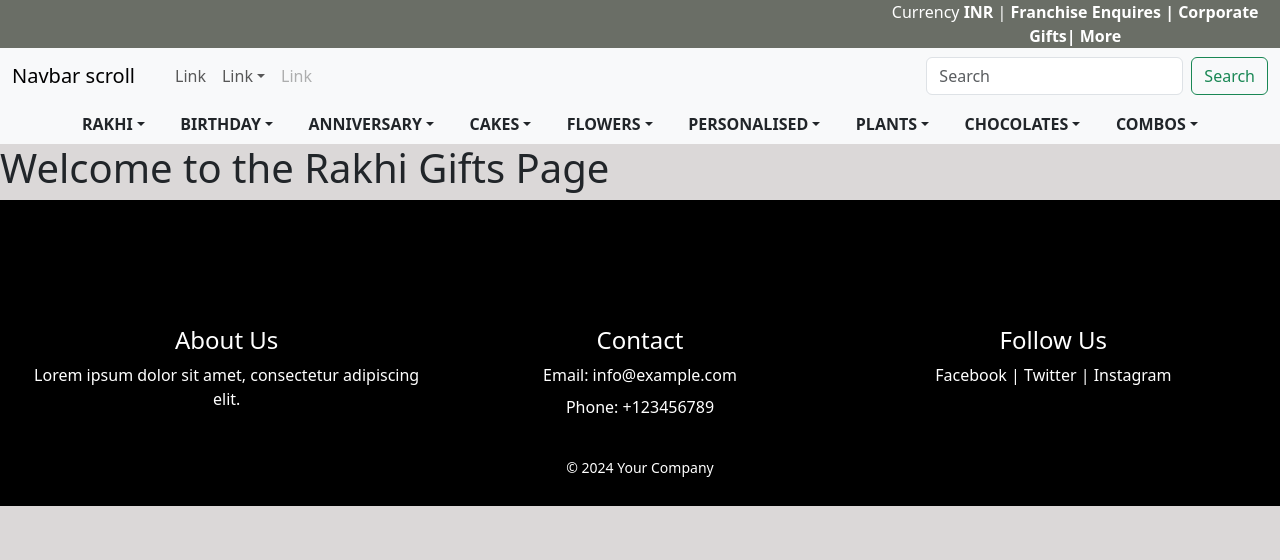
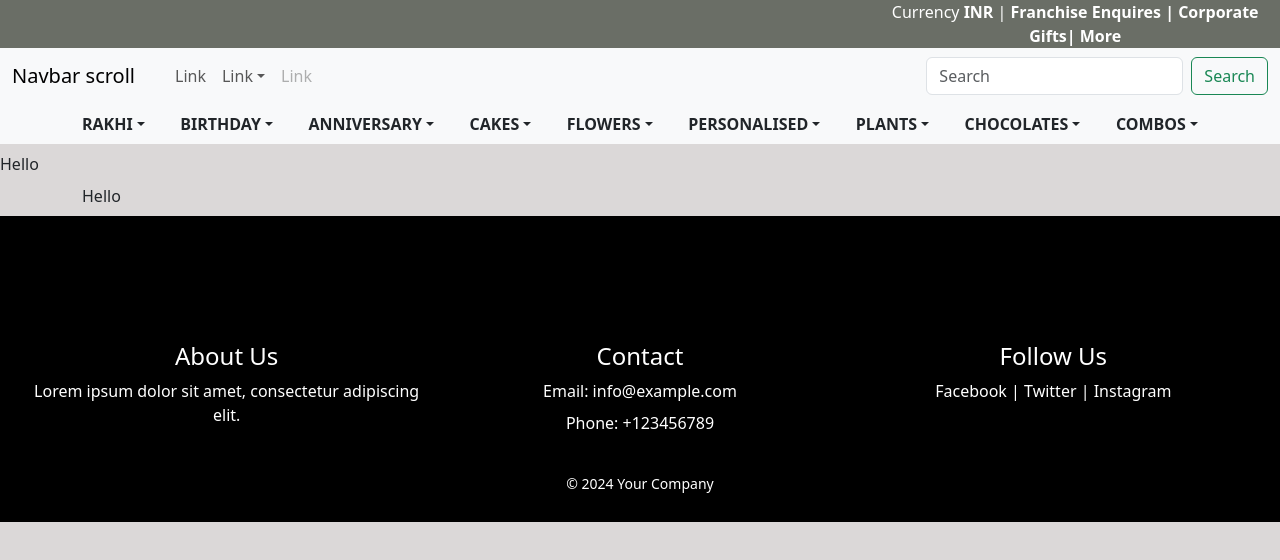
Before and after one commit to samriddhitiwary/fernNpetal, a React (Create React App) app: page /rakhi-gifts in a window 1280 px wide. Shown: the top 560 px of the page. Built offline with nearby package versions, Linux system fonts and the light colour scheme.

Commit message:
New Components Added

```diff
--- a/package.json
+++ b/package.json
@@ -8,6 +8,7 @@
     "@testing-library/user-event": "^13.5.0",
     "axios": "^1.7.7",
     "bootstrap": "^5.3.3",
+    "fernpetal": "file:",
     "leaflet": "^1.9.4",
     "react": "^18.3.1",
     "react-bootstrap": "^2.10.4",
--- a/src/Components/CuratedGifts/CuratedGifts.css
+++ b/src/Components/CuratedGifts/CuratedGifts.css
@@ -25,6 +25,8 @@
     display: grid;
     flex-wrap: wrap;
     grid-template-columns: 1fr 1fr;
+
+
 }
 /* .CuratedGifts_grid_img_2{
     display: grid;
@@ -40,30 +42,38 @@
 } */
 .CuratedGifts_grid_img_2{
     cursor: pointer;
+
+
 }
 .CuratedGifts_img_div:hover{
     cursor: pointer;
+
 }
 
 .CuratedGifts_img_item{
     width: 90%;
     height: auto;
+
 }
+
 .CuratedGifts_grid_2 {
     display: flex;
     flex-wrap: wrap;
     justify-content: space-between;
     gap: 10px;
+    object-fit: cover;
 }
 
+
 .CuratedGifts_grid_img_2 {
-    flex: 1 1 calc(20% - 10px);
+    /* flex: 1 1 calc(20% - 10px); */
     box-sizing: border-box;
+    object-fit: cover;
 }
 
 @media (max-width: 768px) {
     .CuratedGifts_grid_img_2 {
-        flex: 1 1 calc(50% - 10px);
+        /* flex: 1 1 calc(50% - 10px);  */
     }
 }
 
--- a/src/Components/CuratedGifts/CuratedGifts.js
+++ b/src/Components/CuratedGifts/CuratedGifts.js
@@ -26,21 +26,23 @@ const CuratedGifts = () => {
             <br></br>
 
             <div className='CuratedGifts_grid_2'>
-                <div className='CuratedGifts_grid_img_2'>
-                    <Card style={{ width: '15rem' }}>
+                <div className='CuratedGifts_grid_img_2' >
+                    <Card style={{ width: '15rem',marginLeft:'2%',marginBottom:'2%'} }>
                         <Card.Img variant="top" src="images/CuratedGifts/img3.webp" />
-                        <Card.Body>
+                        <Card.Body >
 
                             <Card.Text>
-                                Unleash their inner fashionista with Fashion
+
+                              Unleash their inner fashionista with Fashion
                             </Card.Text>
 
                         </Card.Body>
                     </Card>
                 </div>
 
+
                 <div className='CuratedGifts_grid_img_2'>
-                    <Card style={{ width: '15rem' }}>
+                    <Card style={{ width: '15rem',marginLeft:'2%',marginBottom:'2%' }}>
                         <Card.Img variant="top" src="images/CuratedGifts/img4.webp" />
                         <Card.Body>
 
@@ -54,7 +56,7 @@ const CuratedGifts = () => {
 
 
                 <div className='CuratedGifts_grid_img_2'>
-                    <Card style={{ width: '15rem' }}>
+                    <Card style={{ width: '15rem',marginLeft:'2%',marginBottom:'2%' }}>
                         <Card.Img variant="top" src="images/CuratedGifts/img5.webp" />
                         <Card.Body>
 
@@ -68,7 +70,7 @@ const CuratedGifts = () => {
 
 
                 <div className='CuratedGifts_grid_img_2'>
-                    <Card style={{ width: '15rem' }}>
+                    <Card style={{ width: '15rem',marginLeft:'2%',marginBottom:'2%' }}>
                         <Card.Img variant="top" src="images/CuratedGifts/img6.webp" />
                         <Card.Body>
 
@@ -82,7 +84,7 @@ const CuratedGifts = () => {
 
 
                 <div className='CuratedGifts_grid_img_2'>
-                    <Card style={{ width: '15rem' }}>
+                    <Card style={{ width: '15rem',marginLeft:'2%',marginBottom:'2%' }}>
                         <Card.Img variant="top" src="images/CuratedGifts/img7.webp" />
                         <Card.Body>
 
--- a/src/Components/Events/Events.js
+++ b/src/Components/Events/Events.js
@@ -6,7 +6,7 @@ const Events = () => {
     return (
         <>
             <div className='Event'>
-                {/* Each div now has a Link to its corresponding page */}
+
 
                 <div className='Event_div'>
                     <Link to="/birthday">
@@ -36,7 +36,7 @@ const Events = () => {
                     <p><b>Home & Living</b></p>
                 </div>
 
-                {/* Add more divs with Link components for other events */}
+
 
                 <div className='Event_div'>
                     <Link to="/2-hour-delivery">
--- a/src/Components/Gift_In_Trend/Gift_In_Trend.js
+++ b/src/Components/Gift_In_Trend/Gift_In_Trend.js
@@ -19,7 +19,7 @@ const Gift_In_Trend = () => {
 
             <div className='CuratedGifts_grid_2'>
                 <div className='CuratedGifts_grid_img_2'>
-                    <Card style={{ width: '15rem' }}>
+                    <Card style={ {width: '15rem',marginLeft:'2%',marginBottom:'1%'}}>
                         <Card.Img variant="top" src="images/Gift_In_Trend/img1.webp" />
                         <Card.Body>
 
@@ -36,7 +36,7 @@ const Gift_In_Trend = () => {
                 </div>
 
                 <div className='CuratedGifts_grid_img_2'>
-                    <Card style={{ width: '15rem' }}>
+                    <Card style={ {width: '15rem',marginLeft:'2%',marginBottom:'2%'}}>
                         <Card.Img variant="top" src="images/Gift_In_Trend/img2.webp" />
                         <Card.Body>
 
@@ -53,7 +53,7 @@ const Gift_In_Trend = () => {
 
 
                 <div className='CuratedGifts_grid_img_2'>
-                    <Card style={{ width: '15rem' }}>
+                    <Card style={ {width: '15rem',marginLeft:'2%',marginBottom:'2%'}}>
                         <Card.Img variant="top" src="images/Gift_In_Trend/img3.webp" />
                         <Card.Body>
 
@@ -70,7 +70,7 @@ const Gift_In_Trend = () => {
 
 
                 <div className='CuratedGifts_grid_img_2'>
-                    <Card style={{ width: '15rem' }}>
+                    <Card style={ {width: '15rem',marginLeft:'2%',marginBottom:'2%'}}>
                         <Card.Img variant="top" src="images/Gift_In_Trend/img4.webp" />
                         <Card.Body>
 
@@ -87,7 +87,7 @@ const Gift_In_Trend = () => {
 
 
                 <div className='CuratedGifts_grid_img_2'>
-                    <Card style={{ width: '15rem' }}>
+                    <Card style={ {width: '15rem',marginLeft:'2%',marginBottom:'2%'}}>
                         <Card.Img variant="top" src="images/Gift_In_Trend/img5.webp" />
                         <Card.Body>
 
--- /dev/null
+++ b/src/pages/RakhiGifts.css
@@ -0,0 +1,5 @@
+.RakhiGifts_div{
+    display: grid;
+    grid-template-columns: 1fr 3fr;
+    grid-gap: 10px;
+}
--- a/src/pages/RakhiGifts.js
+++ b/src/pages/RakhiGifts.js
@@ -1,9 +1,22 @@
 import React from 'react';
+import { Container } from 'react-bootstrap';
 
 const RakhiGifts = () => {
   return (
-    <div>
-      <h1>Welcome to the Rakhi Gifts Page</h1>
+    <div className='RakhiGifts_div'>
+      <diV className='RakhiGifts_inner_div'>
+        <p>Hello</p>
+
+      </diV>
+
+      <div className='RakhiGifts_inner_div'>
+      <Container>
+        <p>Hello</p>
+
+      </Container>
+      </div>
+
+
     </div>
   );
 }
```
Also changed, not shown: 1 other file (tests, documents, lock files or other folders).
